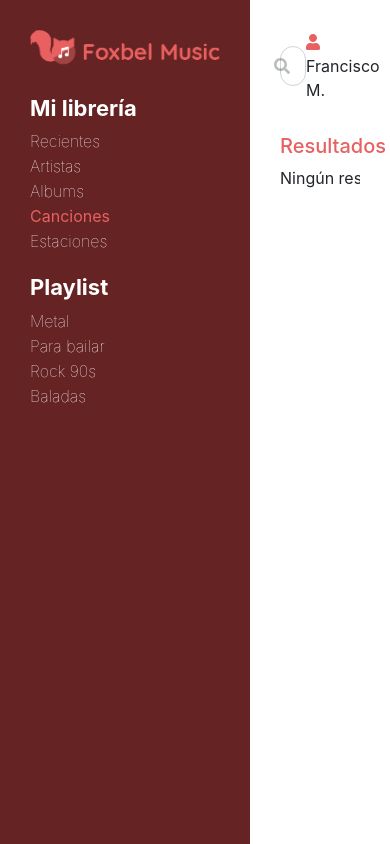
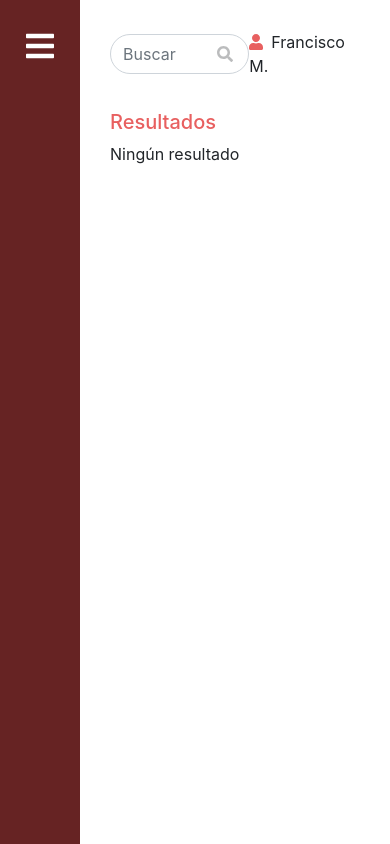
Before and after one commit to oscaramos/foxbel-music, a React (Create React App) app: page / in a window 390 px wide. Built offline with nearby package versions, Linux system fonts and the light colour scheme.

Commit message:
💄 ui: More responsive sidebar and collapsible

```diff
--- a/package.json
+++ b/package.json
@@ -16,6 +16,7 @@
     "axios": "^0.21.1",
     "bootstrap": "^4.6.0",
     "input-range-scss": "^1.5.2",
+    "lodash": "^4.17.21",
     "node-sass": "^5.0.0",
     "react": "^17.0.2",
     "react-bootstrap": "^1.5.2",
@@ -51,6 +52,7 @@
     ]
   },
   "devDependencies": {
+    "@types/lodash": "^4.14.168",
     "prettier": "2.2.1"
   }
 }
--- a/src/components/sidebar/sidebar.component.tsx
+++ b/src/components/sidebar/sidebar.component.tsx
@@ -1,15 +1,68 @@
+import { ReactNode, useEffect, useState } from "react";
+
+import { faBars, faTimes } from "@fortawesome/free-solid-svg-icons";
+import { FontAwesomeIcon } from "@fortawesome/react-fontawesome";
+
+import LogoImage from "../../assets/logos/imagotype/foxbel-music.png";
+
+import { useBreakpoint } from "../../hooks/breakpoint.hook";
+
 import "./sidebar.styles.scss";
-import { ReactNode } from "react";
-import LogoImage from "../../assets/logos/imagotype/foxbel-music.png";
 
 type Props = {
   children: ReactNode;
 };
 
 export function Sidebar({ children }: Props) {
+  const breakpoint = useBreakpoint();
+
+  const [collapsed, setCollapsed] = useState(false);
+
+  const [width, setWidth] = useState(250);
+
+  const toggleCollapsed = () => {
+    setCollapsed((prev) => !prev);
+  };
+
+  useEffect(() => {
+    if (breakpoint === "xs") {
+      setCollapsed(true);
+    } else {
+      setCollapsed(false);
+    }
+  }, [breakpoint]);
+
+  useEffect(() => {
+    if (collapsed) {
+      setWidth(80);
+    } else {
+      setWidth(250);
+    }
+  }, [collapsed]);
+
   return (
     <>
-      <aside className="sidebar">
+      <aside className="sidebar" style={{ width }}>
+        {collapsed ? (
+          <div className="sidebar__collapsed">
+            <FontAwesomeIcon
+              icon={faBars}
+              size="2x"
+              color="white"
+              onClick={toggleCollapsed}
+              className="sidebar__collapsed-bars"
+            />
+          </div>
+        ) : (
+          <>
+            <FontAwesomeIcon
+              icon={faTimes}
+              size="lg"
+              color="white"
+              onClick={toggleCollapsed}
+              className="sidebar__close"
+            />
+
             <img src={LogoImage} alt="Logo" className="sidebar__logo" />
 
             <div className="sidebar__list">
@@ -32,9 +85,13 @@ export function Sidebar({ children }: Props) {
                 <div className="sidebar__item">Baladas</div>
               </div>
             </div>
+          </>
+        )}
       </aside>
 
-      <div className="page">{children}</div>
+      <div className="page" style={{ paddingLeft: width }}>
+        {children}
+      </div>
     </>
   );
 }
--- a/src/components/sidebar/sidebar.styles.scss
+++ b/src/components/sidebar/sidebar.styles.scss
@@ -5,7 +5,6 @@
   top: 0;
   left: 0;
 
-  width: 250px;
   height: 100vh;
 
   padding: 30px;
@@ -40,8 +39,22 @@
     }
   }
 
+  .sidebar__collapsed {
+    display: flex;
+    justify-content: center;
+  }
+
+  .sidebar__collapsed-bars {
+    cursor: pointer;
+  }
+
+  .sidebar__close {
+    position: absolute;
+    top: 8px;
+    right: 8px;
+    cursor: pointer;
+  }
 }
 
 .page {
-  padding-left: 250px;
 }
--- /dev/null
+++ b/src/hooks/breakpoint.hook.ts
@@ -0,0 +1,39 @@
+// taken from https://betterprogramming.pub/usebreakpoint-hook-get-media-query-breakpoints-in-react-3f1779b73568
+import { useState, useEffect } from "react";
+
+import { throttle } from "lodash";
+
+type BreakpointValues = "xs" | "sm" | "md" | "lg" | "xl" | "xxl";
+
+const getDeviceConfig = (width: number): BreakpointValues => {
+  if (width < 576) {
+    return "xs";
+  } else if (width >= 576 && width < 768) {
+    return "sm";
+  } else if (width >= 768 && width < 992) {
+    return "md";
+  } else if (width >= 992 && width < 1200) {
+    return "lg";
+  } else if (width >= 1200 && width < 1400) {
+    return "xl";
+  } else {
+    return "xxl";
+  }
+};
+
+export const useBreakpoint = () => {
+  const [brkPnt, setBrkPnt] = useState(() =>
+    getDeviceConfig(window.innerWidth)
+  );
+
+  useEffect(() => {
+    const calcInnerWidth = throttle(function () {
+      setBrkPnt(getDeviceConfig(window.innerWidth));
+    }, 200);
+
+    window.addEventListener("resize", calcInnerWidth);
+    return () => window.removeEventListener("resize", calcInnerWidth);
+  }, []);
+
+  return brkPnt;
+};
```
Also changed, not shown: 1 other file (tests, documents, lock files or other folders). Lines whose indentation alone changed are shown as unchanged.
